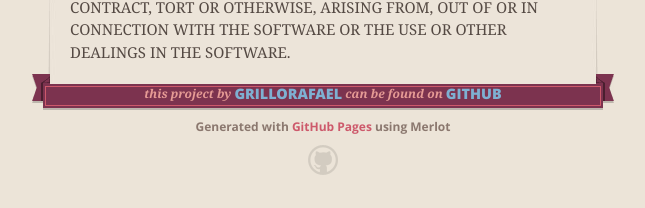
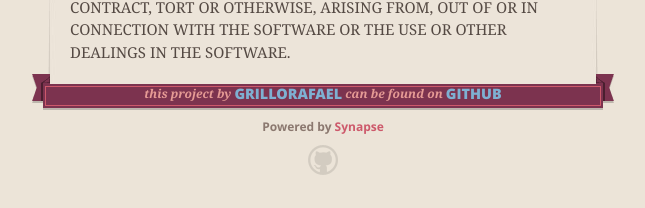
Before and after one commit to grillorafael/bigseo, a plain HTML site: page index.html in a window 1280 px wide. Shown: the part 3886-4094 px from the top of the page, without its empty margins (317-962 px from the left). Drawn offline with nearby package versions, Linux system fonts and the light colour scheme.

Commit message:
Update index.html

```diff
--- a/index.html
+++ b/index.html
@@ -223,7 +223,7 @@
           <span class="left-tail"></span>
           <span class="right-tail"></span>
         </span>
-        <p>Generated with <a href="http://pages.github.com">GitHub Pages</a> using Merlot</p>
+        <p>Powered by <a href="http://www.synapse-inova.com">Synapse</a></p>
         <span class="octocat"></span>
       </footer>
 
```
